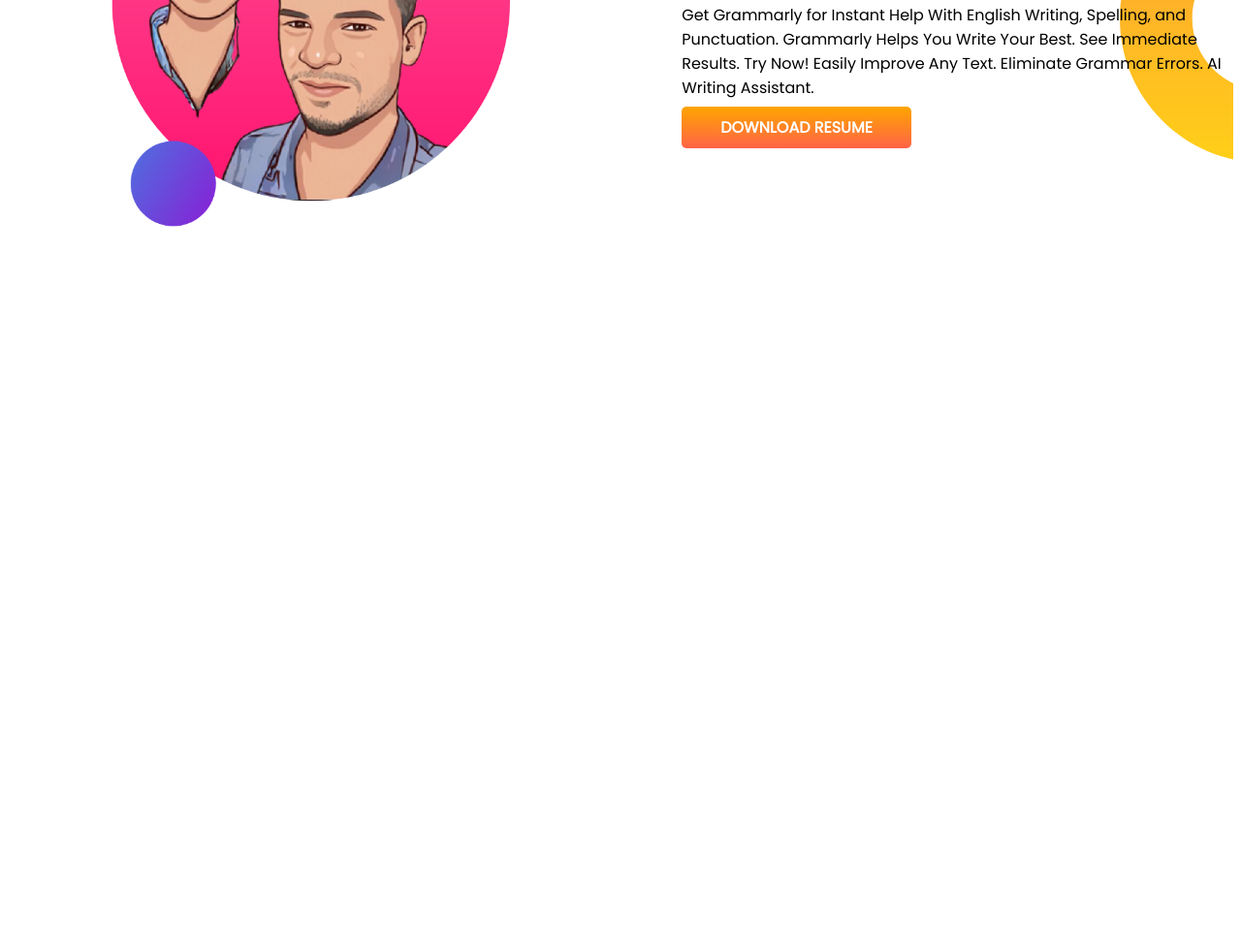
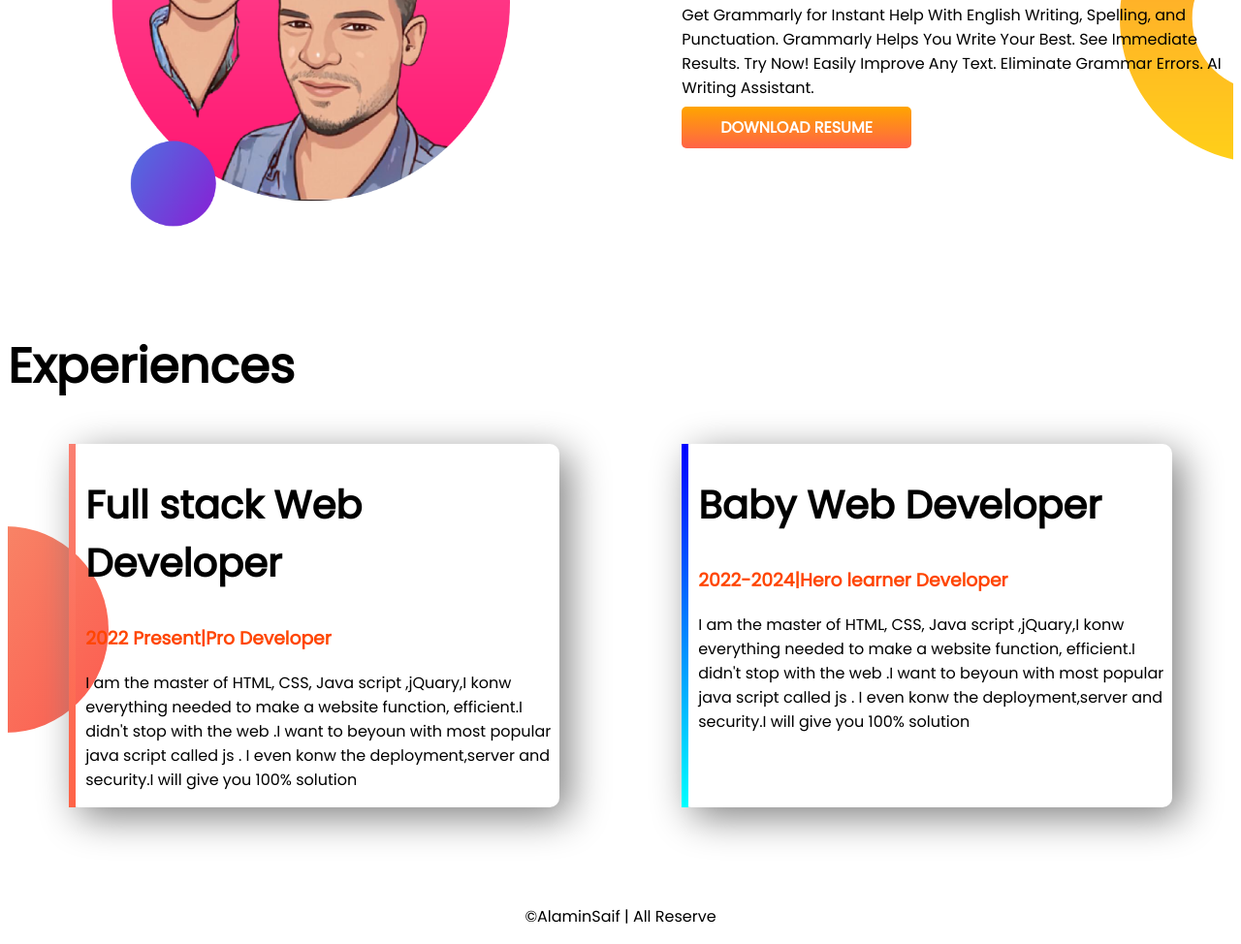
Before and after one commit to Alaminsaif/developer-protfolio, a plain HTML site: page index.html in a window 1280 px wide. Shown: the part 774-1748 px from the top of the page at 97% size. Before the commit the page ends 1115 px from the top, so only its background shows below. Drawn offline with Linux system fonts and the light colour scheme.

Commit message:
next part

```diff
--- a/index.html
+++ b/index.html
@@ -12,7 +12,7 @@
         </head>
         <body>
 
-  <section class="top-baner">
+        <section class="top-baner flexibl-container">
                 <div class="half-width">
                     <h1>Welcome To</h1>
                     <h1><span class="oreang-color">AlaminSaif</span> world</h1>
@@ -28,7 +28,7 @@
 
         </section>
 
-  <section class="dream-big">
+        <section class="dream-big flexibl-container">
             <div class="half-width">
                 <img src="images/my-bg2.png" alt="">
             </div>
@@ -44,6 +44,28 @@
 
         </section>
 
+        <section class="experience-area">
+            <h1>Experiences</h1>
 
+         <div class="flexibl-container">
+
+            <div id="web-dev" class="experience-item">
+                <h2>Full stack Web Developer</h2>
+
+                <h3 class="oreang-color">2022 Present|Pro Developer</h3>
+                <p> I am the master of HTML, CSS, Java script ,jQuary,I konw everything needed to make a website function, efficient.I didn't stop  with the web .I want to beyoun with most popular java script called js . I even konw the deployment,server and security.I will give you 100% solution
+            </div>
+
+            <div id="web-de" class="experience-item">
+                <h2>Baby Web Developer</h2>
+                <h3 class="oreang-color">2022-2024|Hero learner Developer</h3>
+                <p> I am the master of HTML, CSS, Java script ,jQuary,I konw everything needed to make a website function, efficient.I didn't stop  with the web .I want to beyoun with most popular java script called js . I even konw the deployment,server and security.I will give you 100% solution
+                </p>
+            </div>
+        </div>
+
+        <footer>
+            <p>&copy;AlaminSaif | All Reserve</p>
+        </footer>
         </body>
         </html>
--- a/style.css
+++ b/style.css
@@ -4,10 +4,14 @@ body{
 h1{
     font-size: 50px;
 }
+
+h2{
+    font-size: 40px;
+}
 .oreang-color{
     color: orangered;
 }
-section{
+.flexibl-container{
     display: flex;
     margin-bottom: 100px;
 }
@@ -15,6 +19,7 @@ section{
 .half-width{
     width: 50%;
     padding-left: 5%;
+
 }
 .half-width img{
     width: 80%;
@@ -40,3 +45,31 @@ section{
     background-repeat: no-repeat;
     background-position: right;
 }
+.experience-area{
+    background-image: url(images/exp-bg.png);
+    background-repeat: no-repeat;
+    background-position:left;
+}
+.experience-item{
+    width: 40%;
+    margin-left: 5%;
+    margin-right: 5%;
+    padding-left: 10px;
+    border-radius: 10px;
+    box-shadow: 10px 10px  40px gray;
+
+}
+#web-de{
+    border-left:7px solid;
+    border-image:linear-gradient(blue,cyan);
+    border-image-slice: 1;
+}
+
+#web-dev{
+    border-left:7px solid;
+    border-image:linear-gradient(salmon,tomato);
+    border-image-slice: 1;
+}
+footer p{
+    text-align: center;
+}
```
Lines whose indentation alone changed are shown as unchanged.
